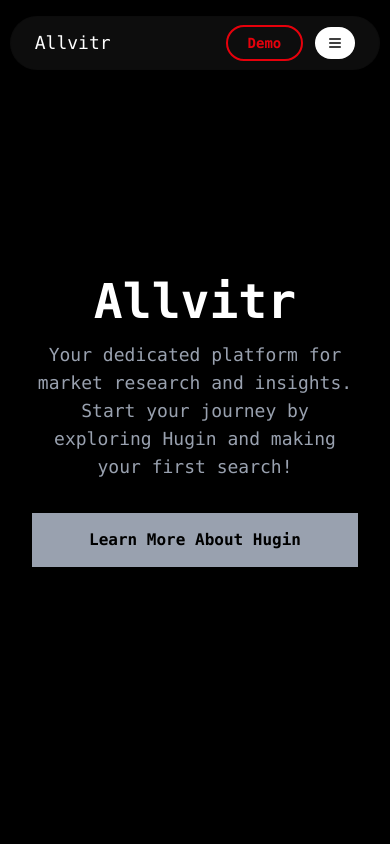
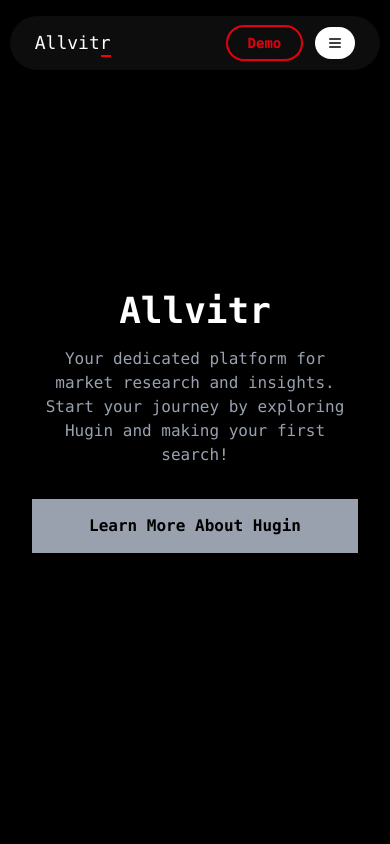
Before and after one commit to christianzmwang/allvitr, a Next.js app: page / in a window 390 px wide. Shown: the top 844 px of the page. Built offline with nearby package versions, Linux system fonts and the light colour scheme.

Commit message:
added navbar allvitr animation for mobile, some minor tweaks for sections to support mobile

```diff
--- a/src/app/components/NavBar.tsx
+++ b/src/app/components/NavBar.tsx
@@ -60,19 +60,15 @@ export default function NavBar() {
               alt="Allvitr Logo"
               width={24}
               height={24}
-              className={`w-6 h-6 absolute transition-all duration-250 ease-in-out ${
+              className={`w-6 h-6 absolute transition-all duration-500 ease-in-out ${
                 scrolled
-                  ? 'opacity-100 scale-100 delay-125'
+                  ? 'opacity-100 scale-100 delay-[1000ms]'
                   : 'opacity-0 scale-75'
               }`}
             />
             <span
-              className={`transition-all duration-250 ease-in-out ${
-                scrolled
-                  ? 'opacity-0 scale-75'
-                  : 'opacity-100 scale-100 delay-125'
-              }`}
-            >
+              key={scrolled ? 'scrolled' : 'not-scrolled'}
+              className={`${scrolled ? 'allvitr-typing-disappear' : 'allvitr-typing-appear'}`}>
               Allvitr
             </span>
           </div>
--- a/src/app/globals.css
+++ b/src/app/globals.css
@@ -14,3 +14,67 @@ a,
 [tabindex]:not([tabindex='-1']) {
   cursor: pointer;
 }
+
+/* Custom animation for Allvitr text */
+@keyframes typing-disappear {
+  from {
+    width: 100%;
+  }
+  to {
+    width: 0;
+  }
+}
+
+@keyframes typing-appear {
+  from {
+    width: 0;
+  }
+  to {
+    width: 100%;
+  }
+}
+
+@keyframes blink-caret {
+  from, to { background-color: transparent }
+  50% { background-color: red; }
+}
+
+.allvitr-typing-disappear {
+  animation: typing-disappear 0.8s steps(7, end) forwards;
+  white-space: nowrap;
+  overflow: hidden;
+  display: inline-block;
+  vertical-align: bottom; /* To align with the icon */
+  position: relative;
+}
+
+.allvitr-typing-disappear::after {
+  content: '';
+  position: absolute;
+  bottom: 0;
+  right: 0;
+  width: 10px;
+  height: 2px;
+  background-color: red;
+  animation: blink-caret .75s step-end infinite;
+}
+
+.allvitr-typing-appear {
+  animation: typing-appear 0.8s steps(7, end) forwards;
+  white-space: nowrap;
+  overflow: hidden;
+  display: inline-block;
+  vertical-align: bottom; /* To align with the icon */
+  position: relative;
+}
+
+.allvitr-typing-appear::after {
+ content: '';
+ position: absolute;
+ bottom: 0;
+ right: 0;
+ width: 10px;
+ height: 2px;
+ background-color: red;
+ animation: blink-caret .75s step-end infinite;
+}
--- a/src/app/page.tsx
+++ b/src/app/page.tsx
@@ -8,8 +8,8 @@ export default function Home() {
       {/* Hero Section */}
       <section className="min-h-screen flex items-center justify-center bg-black p-8 py-16">
         <div className="max-w-2xl w-full text-center">
-          <h1 className="text-5xl font-extrabold text-white mb-4">Allvitr</h1>
-          <p className="text-lg text-gray-400 mb-8">
+          <h1 className="text-4xl md:text-5xl font-extrabold text-white mb-4">Allvitr</h1>
+          <p className="text-md md:text-lg text-gray-400 mb-8">
             Your dedicated platform for market research and insights. Start your
             journey by exploring Hugin and making your first search!
           </p>
@@ -27,7 +27,7 @@ export default function Home() {
       {/* Section 1 */}
       <section className="min-h-screen flex items-center justify-center py-16 px-8 bg-gray-950">
         <div className="max-w-6xl mx-auto grid md:grid-cols-2 gap-8 items-center">
-          <div className="text-left">
+          <div className="text-center md:text-left">
             <h2 className="text-3xl font-bold text-white mb-4">
               What are Buying Signals?
             </h2>
@@ -41,7 +41,7 @@ export default function Home() {
             </p>
           </div>
           <div className="flex justify-center">
-            <img src="/globe.svg" alt="Globe" className="w-64 h-64" />
+            <img src="/globe.svg" alt="Globe" className="w-48 h-48 md:w-64 md:h-64" />
           </div>
         </div>
       </section>
@@ -49,10 +49,10 @@ export default function Home() {
       {/* Section 2 */}
       <section className="h-[60vh] flex items-center justify-center py-16 px-8 bg-gray-900">
         <div className="max-w-6xl mx-auto grid md:grid-cols-2 gap-8 items-center">
-          <div className="flex justify-center">
-            <img src="/window.svg" alt="Window" className="w-64 h-64" />
+          <div className="flex justify-center md:order-2">
+            <img src="/window.svg" alt="Window" className="w-48 h-48 md:w-64 md:h-64" />
           </div>
-          <div className="text-left">
+          <div className="text-center md:text-left md:order-1">
             <h2 className="text-3xl font-bold text-white mb-4">
               How Allvitr Helps You Find Them
             </h2>
@@ -74,7 +74,7 @@ export default function Home() {
           <h2 className="text-3xl font-bold text-white mb-8 text-center">
             Example Signals
           </h2>
-          <div className="grid md:grid-cols-2 lg:grid-cols-3 gap-8">
+          <div className="grid grid-cols-1 md:grid-cols-2 lg:grid-cols-3 gap-8">
             <div className="bg-gray-900 p-6 rounded-lg text-center">
               <h3 className="text-xl font-bold text-white mb-2">
                 New Product Launch
```
